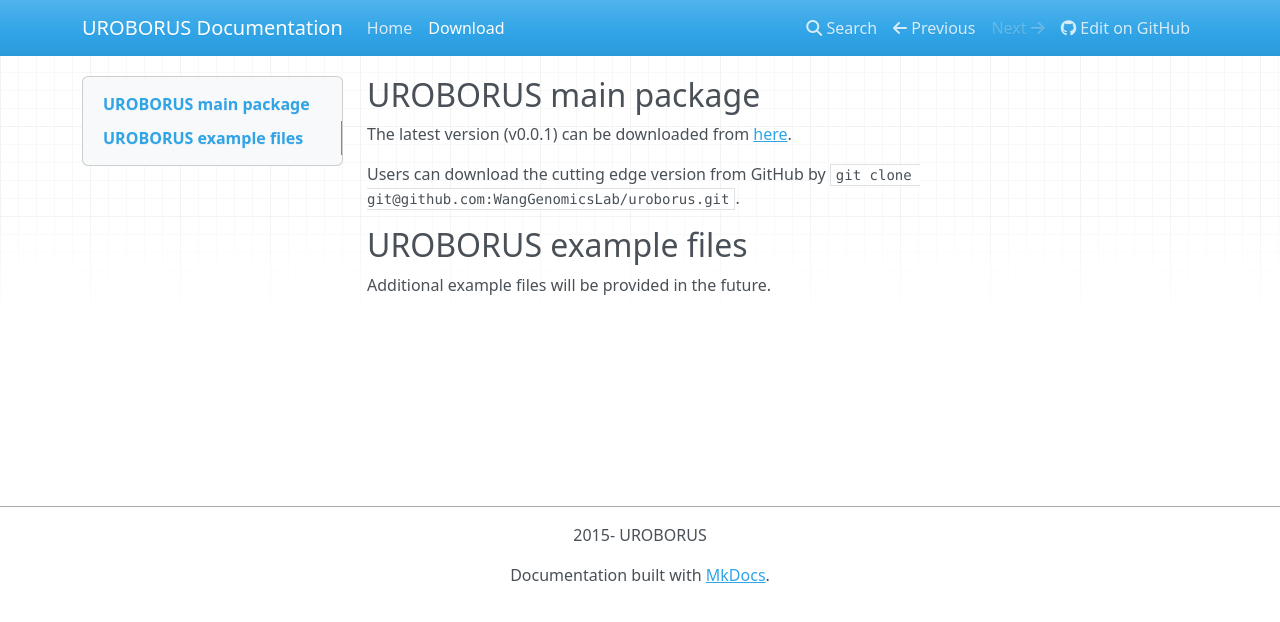
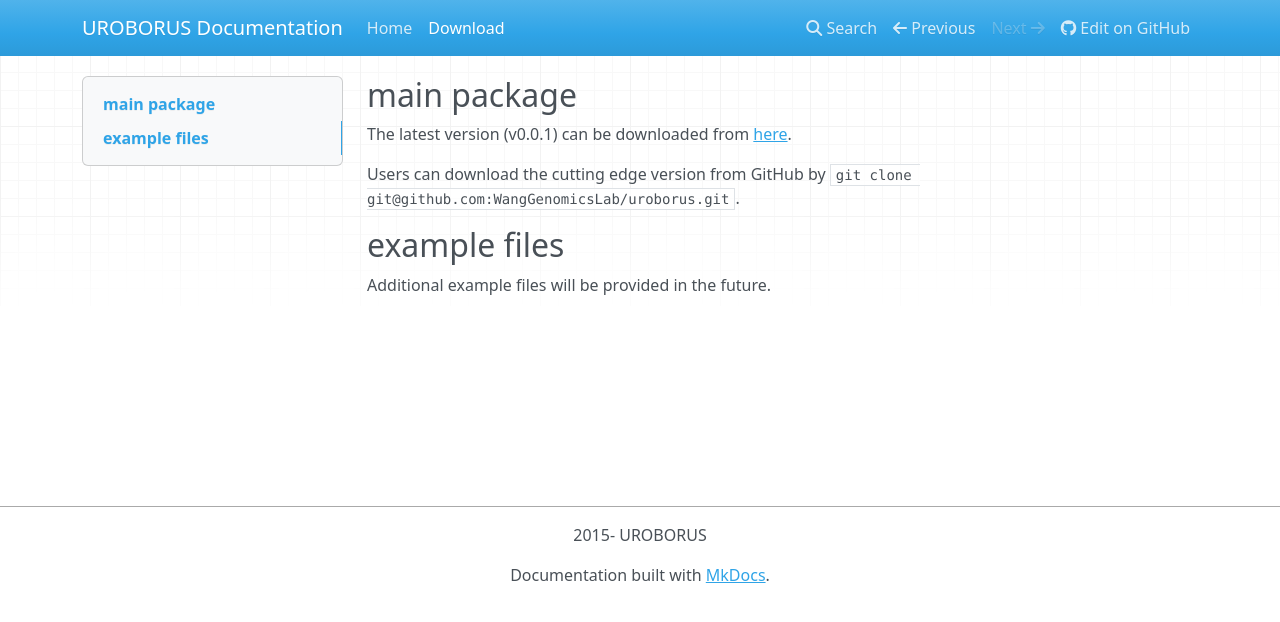
Before and after one commit to WGLab/UROBORUS, an MkDocs documentation site: the page built from docs/download.md, in a window 1280 px wide. Shown: the top 622 px of the page. Built offline with MkDocs 1.6.1, drawn with Linux system fonts in a browser that asks for light colours; nearby versions of some CDN libraries; old or Windows-style settings are respelled for this version of MkDocs.

Commit message:
Update download.md

```diff
--- a/docs/download.md
+++ b/docs/download.md
@@ -1,9 +1,9 @@
-## UROBORUS main package
+## main package
 
 The latest version (v0.0.1) can be downloaded from [here](https://github.com/WangGenomicsLab/UROBORUS/archive/v0.0.1.tar.gz).
 
 Users can download the cutting edge version from GitHub by `git clone git@github.com:WangGenomicsLab/uroborus.git`.
 
-## UROBORUS example files
+## example files
 
 Additional example files will be provided in the future.
```
